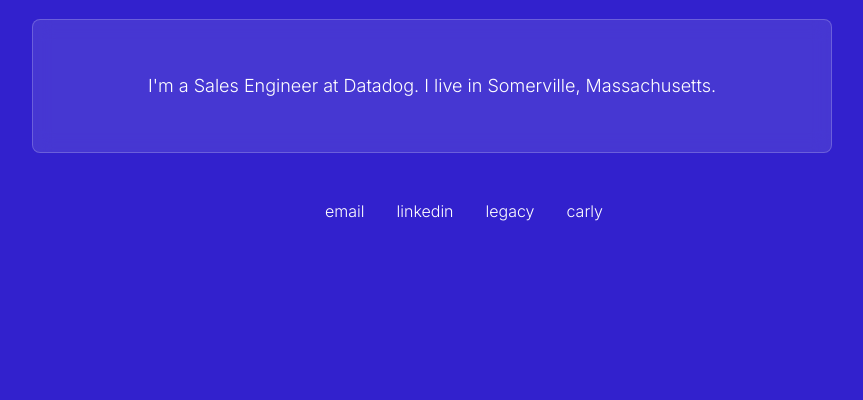
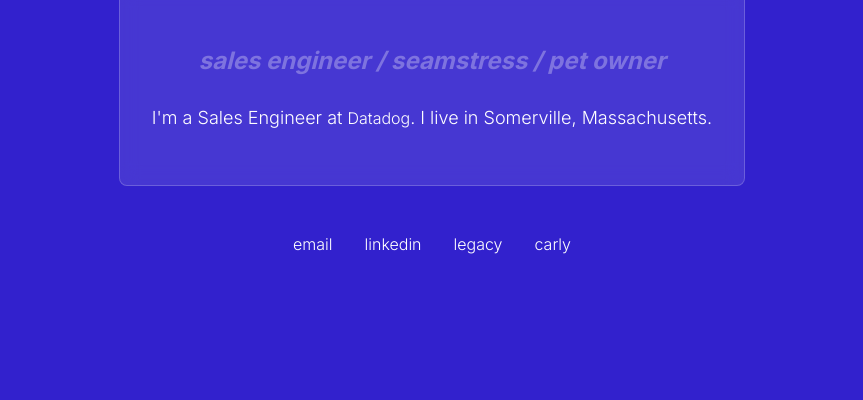
Before and after one commit to annayensietopping/ayt-site-thirty, a website: page index.html in a window 1280 px wide. Shown: the part 400-800 px from the top of the page, without its empty margins (208-1071 px from the left). Drawn offline with Linux system fonts and the light colour scheme; a web font is replaced by a local one.

Commit message:
now that were deployed i cleaned up the style a little

```diff
--- a/index.html
+++ b/index.html
@@ -4,6 +4,7 @@
     <meta charset="UTF-8">
     <meta name="viewport" content="width=device-width, initial-scale=1.0">
     <title>Anna Topping</title>
+    <link rel="icon" href="/favicon.svg" type="image/svg+xml">
     <link rel="preconnect" href="https://fonts.googleapis.com">
     <link rel="preconnect" href="https://fonts.gstatic.com" crossorigin>
     <link href="https://fonts.googleapis.com/css2?family=Inter:wght@100;200;300;400;500;600;700;800;900&family=Sixtyfour:wght@400&display=swap" rel="stylesheet">
@@ -28,21 +29,25 @@
             font-family: 'Sixtyfour', monospace;
             -webkit-font-smoothing: antialiased;
             -moz-osx-font-smoothing: grayscale;
+            display: flex;
+            flex-direction: column;
+            min-height: 100vh;
+            justify-content: center; /* centers content vertically if there's extra space */
+            align-items: center;
             margin: 0;
             padding: 0;
-            min-height: 100vh;
+            text-align: center;
+            animation: colorCycle 100s infinite;
+        }
+
+        .container {
+            flex: 1; /* pushes footer down if there's space */
             display: flex;
             flex-direction: column;
             justify-content: center;
             align-items: center;
-            animation: colorCycle 100s infinite;
-        }
-
-        .container {
-            width: 100%;
             max-width: 800px;
             padding: 2rem;
-            text-align: center;
         }
 
         h1 {
@@ -68,6 +73,28 @@
             font-family: 'Inter', -apple-system, BlinkMacSystemFont, 'Segoe UI', sans-serif;
             width: 100%;
             box-sizing: border-box;
+        }
+
+        .text-box a {
+            color: white;
+            text-decoration: none;
+            font-family: 'Inter', -apple-system, BlinkMacSystemFont, 'Segoe UI', sans-serif;
+            font-size: 1rem;
+            font-weight: 300;
+            transition: opacity 0.3s ease;
+            text-decoration-color: white;
+            text-decoration-thickness: 1px;
+        }
+
+        .text-box a:hover {
+            text-decoration: underline;
+            opacity: 0.7;
+        }
+
+        h2 {
+            font-style: italic;
+            font-size: 1.5rem;
+            color: rgba(255, 255, 255, 0.3);
         }
 
         .footer {
@@ -164,7 +191,8 @@
     <div class="container">
         <h1>ANNA</h1>
         <div class="text-box">
-            <p>I'm a Sales Engineer at Datadog. I live in Somerville, Massachusetts.</p>
+            <h2>sales engineer / seamstress / pet owner</h2>
+            <p>I'm a Sales Engineer at <a href="https://www.datadoghq.com/" target="_blank">Datadog</a>. I live in Somerville, Massachusetts.</p>
         </div>
         <footer class="footer">
             <a href="mailto:itsannatopping@gmail.com">email</a>
```
Also changed, not shown: favicon.svg (added).
